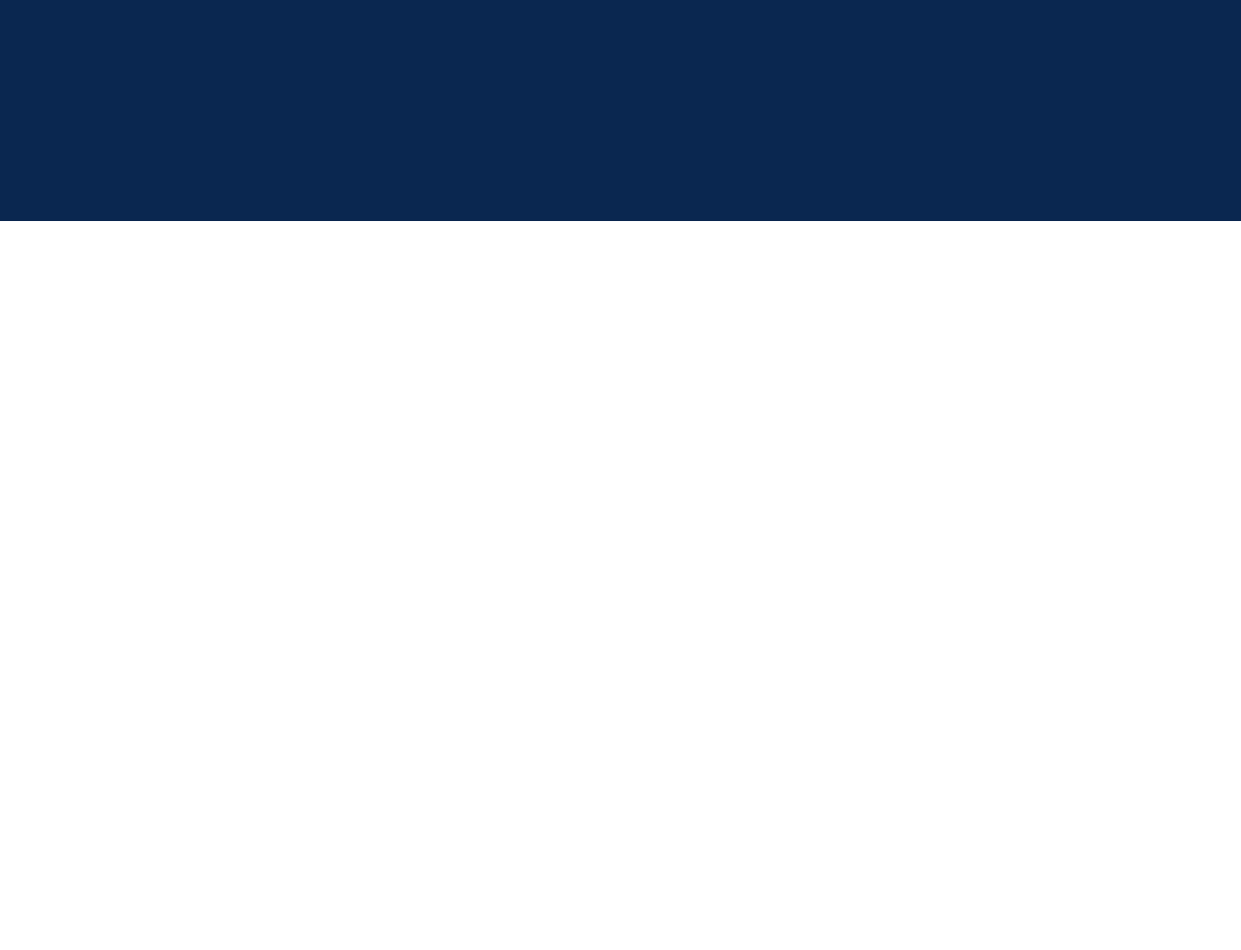
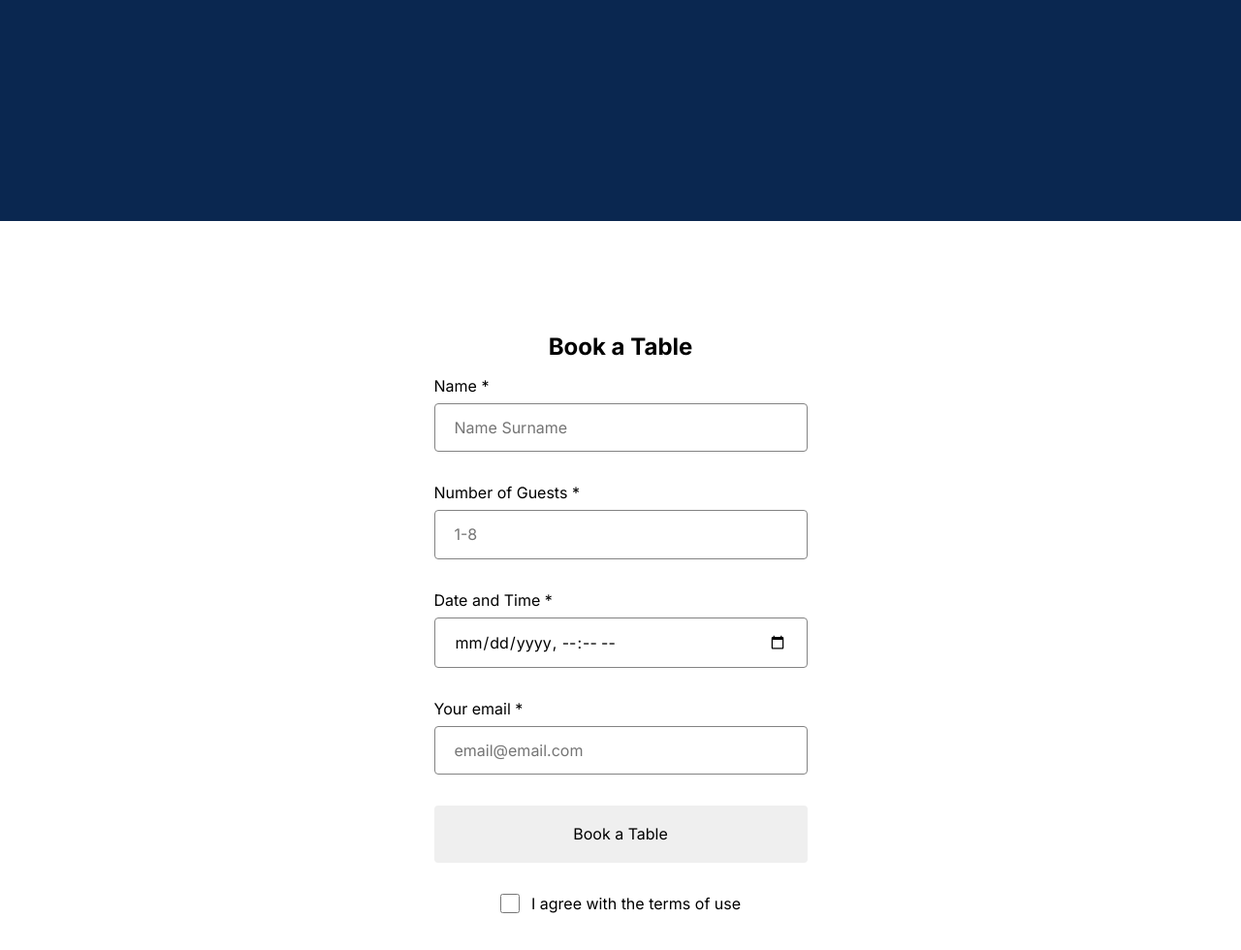
Before and after one commit to hammtashafiye/se_project_coffeeshop, a plain HTML site: page index.html in a window 1280 px wide. Shown: the part 1492-2472 px from the top of the page at 97% size. Before the commit the page ends 1720 px from the top, so only its background shows below. Drawn offline with Linux system fonts and the light colour scheme.

Commit message:
Stage 3 of project

```diff
--- a/index.html
+++ b/index.html
@@ -107,7 +107,59 @@
             </li>
           </ul>
         </section>
-        <section class="reservation"></section>
+        <section class="reservation">
+          <h2 class="reservation__title">Book a Table</h2>
+          <form class="reservation__form form">
+            <fieldset class="form__fieldset">
+              <label for="name-input" class="form__label">
+                Name *
+                <input
+                  required
+                  type="text"
+                  class="form__input"
+                  id="name-input"
+                  placeholder="Name Surname"
+                />
+              </label>
+              <label for="guest-input" class="form__label">
+                Number of Guests *
+                <input
+                  required
+                  type="number"
+                  class="form__input"
+                  min="1"
+                  max="8"
+                  placeholder="1-8"
+                  id="guest-input"
+                />
+              </label>
+              <label for="datetime-input" class="form__label">
+                Date and Time *
+                <input
+                  required
+                  type="datetime-local"
+                  class="form__input"
+                  id="datetime-input"
+                />
+              </label>
+              <label for="email-input" class="form__label">
+                Your email *
+                <input
+                  required
+                  type="email"
+                  class="form__input"
+                  placeholder="email@email.com"
+                  id="email-input"
+                />
+              </label>
+            </fieldset>
+            <button class="form__button">Book a Table</button>
+            <label for="" class="form__label form__label_type_checkbox">
+              <input type="checkbox" class="form__checkbox" />
+              I agree with the terms of use
+            </label>
+          </form>
+        </section>
         <section class="menu"></section>
         <section class="about"></section>
       </main>
--- a/pages/index.css
+++ b/pages/index.css
@@ -103,3 +103,56 @@
   display: flex;
   justify-content: space-between;
 }
+
+.reservation {
+  padding: 100px 0 120px;
+}
+
+.reservation__title {
+  margin-bottom: 0 0 80px;
+  text-align: center;
+}
+
+.reservation__form {
+  margin: 0 auto;
+}
+
+.form {
+  max-width: 385px;
+}
+
+.form__fieldset {
+  margin: 0;
+  padding: 0;
+  border: none;
+}
+
+.form__input {
+  display: block;
+  width: 100%;
+  padding: 15px 20px;
+  box-sizing: border-box;
+  margin: 8px 0 32px;
+  border: 1px solid #838383;
+  border-radius: 4px;
+}
+
+.form__button {
+  border-radius: 4px;
+  width: 100%;
+  border: none;
+  padding: 20px 0;
+  margin-bottom: 32px;
+}
+
+.form__checkbox {
+  border-radius: 2px;
+  width: 20px;
+  height: 20px;
+}
+
+.form__label_type_checkbox {
+  display: flex;
+  gap: 12px;
+  justify-content: center;
+}
```
